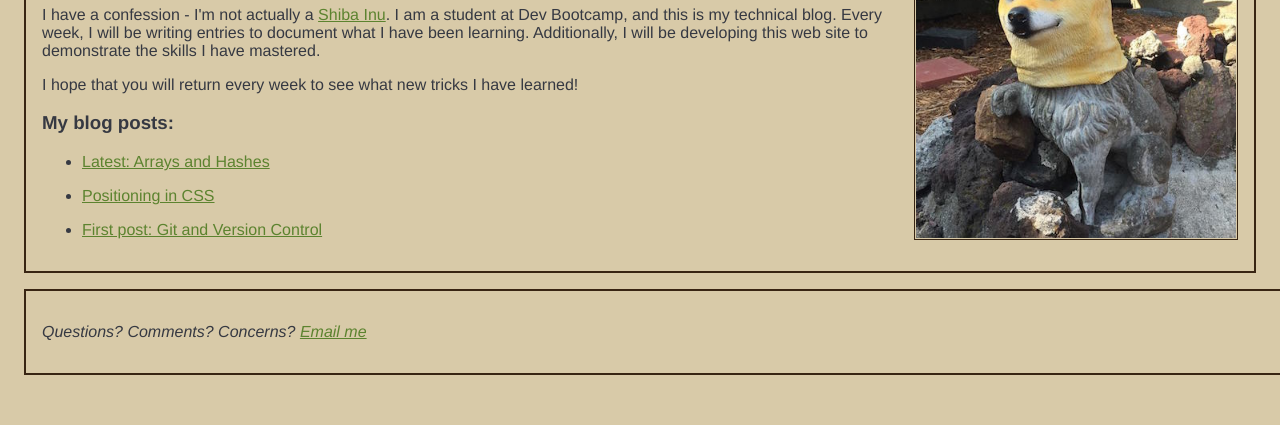
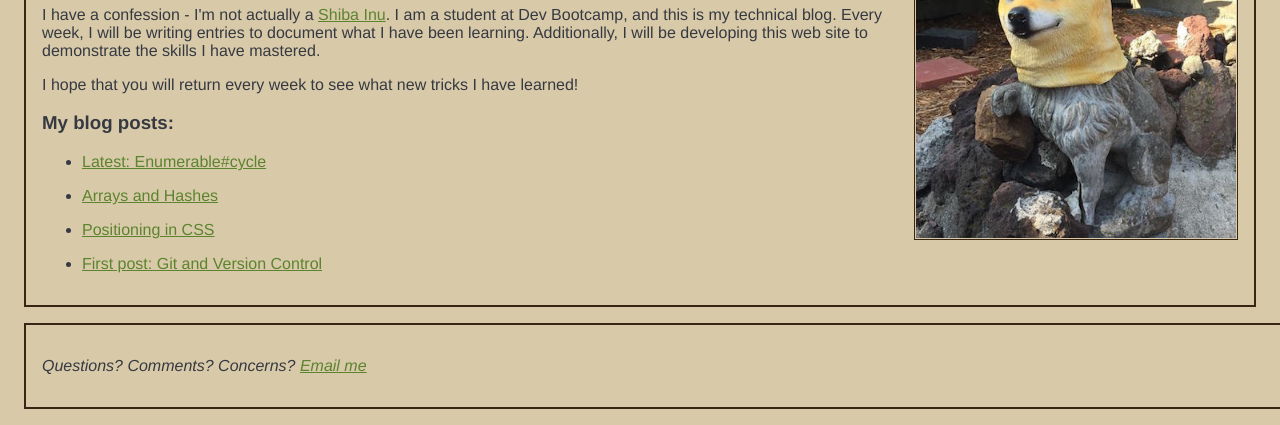
Before and after one commit to Whelpley/whelpley.github.io, a plain HTML site: page index.html in a window 1280 px wide. Shown: the part 399-824 px from the top of the page. Before the commit the page ends 800 px from the top, so only its background shows below. Drawn offline with Linux system fonts and the light colour scheme.

Commit message:
Edit on blog

```diff
--- a/index.html
+++ b/index.html
@@ -38,7 +38,8 @@
     <div>
       <h3>My blog posts:</h3>
       <ul>
-        <li><a href="blog/arrays-hashes.html">Latest: Arrays and Hashes</a></li>
+        <li><a href="blog/enumerable-methods.html">Latest: Enumerable#cycle</a></li>
+        <li><a href="blog/arrays-hashes.html">Arrays and Hashes</a></li>
         <li><a href="blog/positioning.html">Positioning in CSS</a></li>
         <li><a href="blog/git.html">First post: Git and Version Control</a></li>
       </ul>
```
